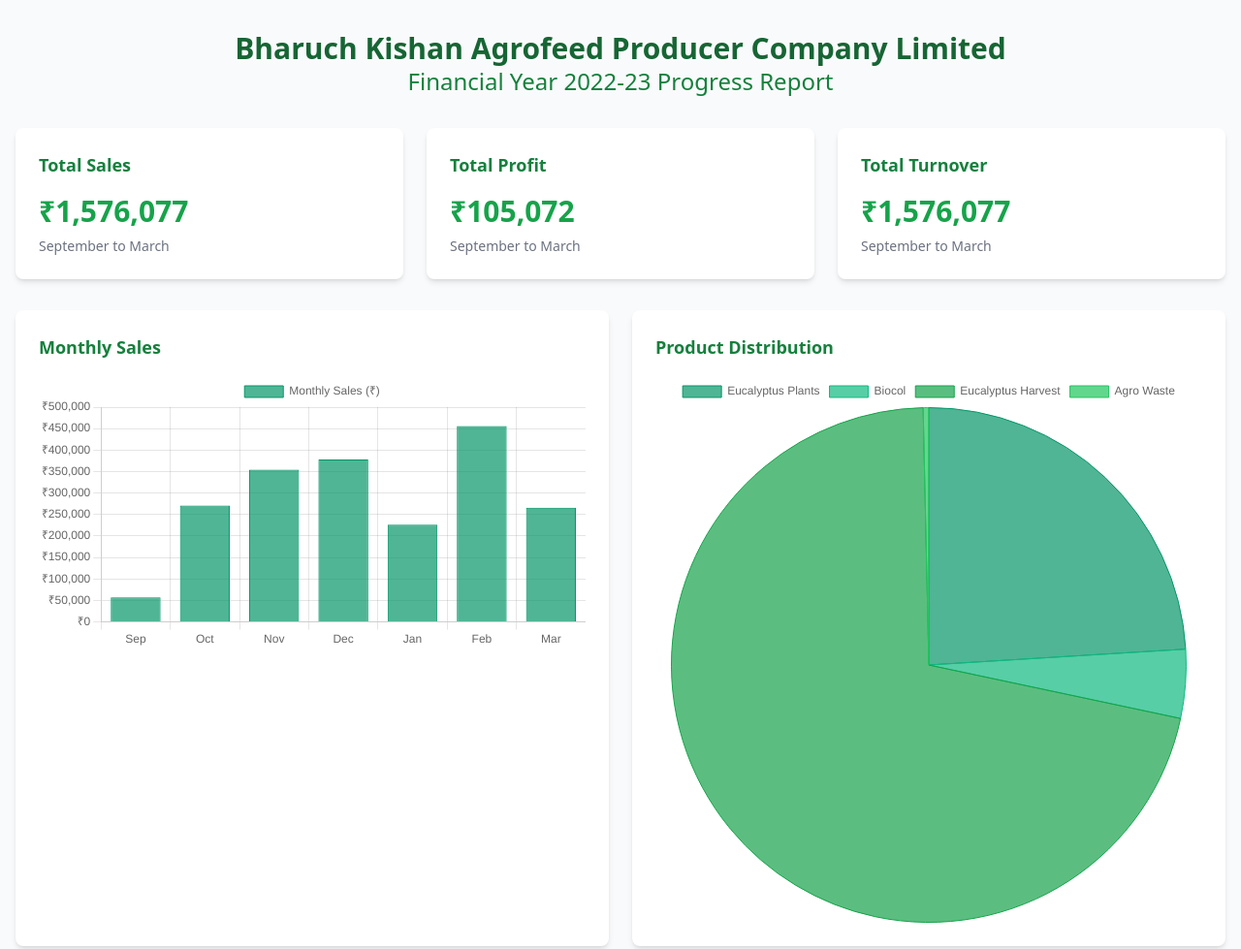
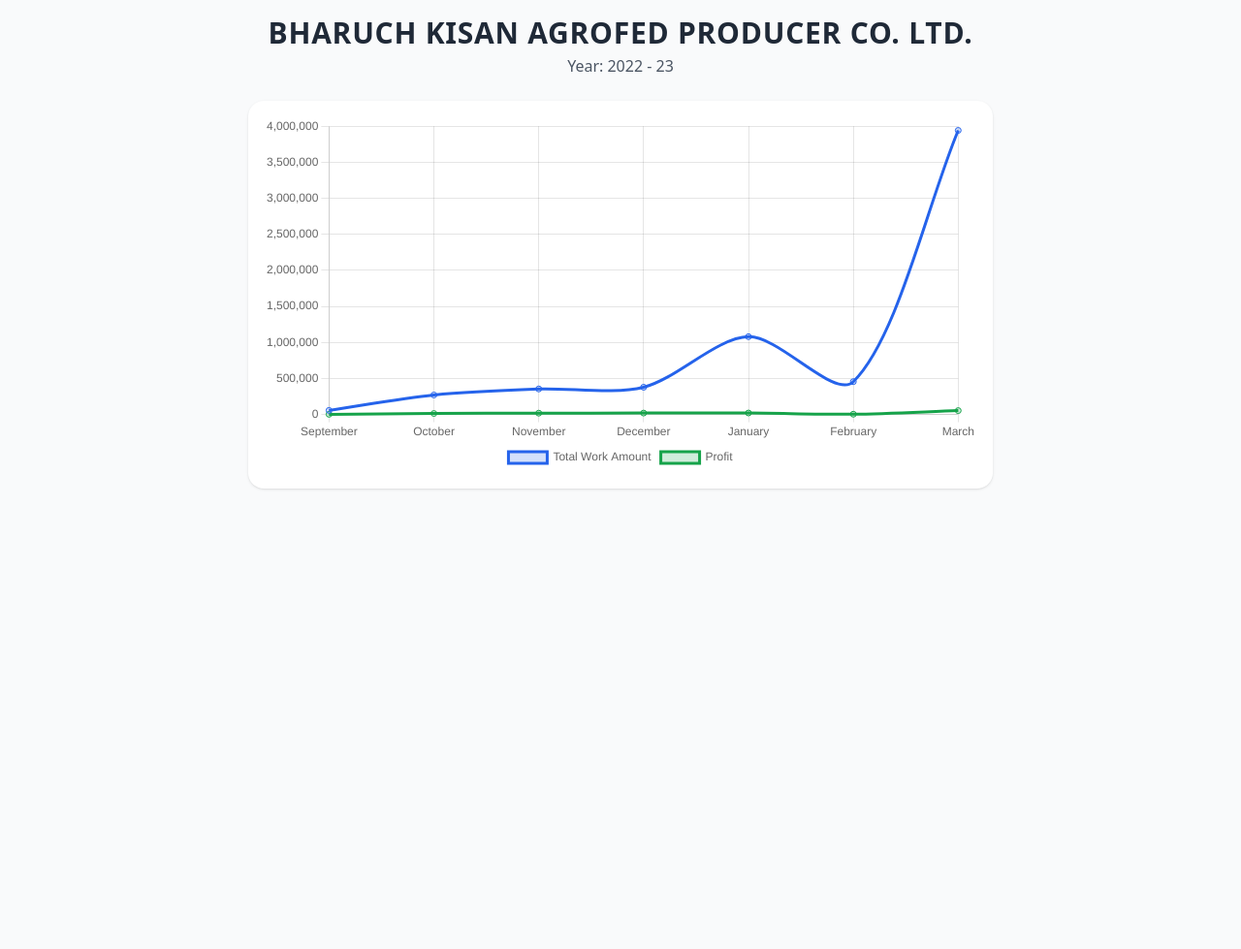
Before and after one commit to Dipdas7/Financial-Year-2022-23-Progress-Report, a plain HTML site: page index.html in a window 1280 px wide. Shown: the whole page at 97% size. After the commit the page ends 800 px from the top, so only its background shows below. Drawn offline with nearby package versions, Linux system fonts and the light colour scheme.

Commit message:
Update index.html

```diff
--- a/index.html
+++ b/index.html
@@ -3,149 +3,55 @@
 <head>
   <meta charset="UTF-8">
   <meta name="viewport" content="width=device-width, initial-scale=1.0">
-    <title>Bharuch Kishan Agrofeed Producer Company - Financial Year 2022-23</title>
+  <title>2022-23 Chart</title>
+  <script src="https://cdn.jsdelivr.net/npm/chart.js"></script>
   <script src="https://cdn.tailwindcss.com"></script>
-    <script src="https://cdn.jsdelivr.net/npm/chart.js"></script>
 </head>
-<body class="bg-gray-50 font-sans">
-    <div class="container mx-auto px-4 py-8">
-        <header class="mb-8">
-            <h1 class="text-3xl font-bold text-center text-green-800">Bharuch Kishan Agrofeed Producer Company Limited</h1>
-            <h2 class="text-2xl text-center text-green-700">Financial Year 2022-23 Progress Report</h2>
+<body class="bg-gray-50 flex flex-col items-center p-4 space-y-6 min-h-screen">
+
+  <!-- Heading -->
+  <header class="text-center">
+    <h1 class="text-2xl sm:text-3xl font-extrabold text-gray-800 tracking-wide">
+      BHARUCH KISAN AGROFED PRODUCER CO. LTD.
+    </h1>
+    <p class="text-gray-600 mt-1">Year: 2022 - 23</p>
   </header>
 
-        <div class="grid grid-cols-1 lg:grid-cols-3 gap-6 mb-8">
-            <!-- Summary Cards -->
-            <div class="bg-white p-6 rounded-lg shadow-md">
-                <h3 class="text-lg font-semibold text-green-700 mb-4">Total Sales</h3>
-                <p class="text-3xl font-bold text-green-600">₹1,576,077</p>
-                <p class="text-sm text-gray-500 mt-2">September to March</p>
-            </div>
-
-            <div class="bg-white p-6 rounded-lg shadow-md">
-                <h3 class="text-lg font-semibold text-green-700 mb-4">Total Profit</h3>
-                <p class="text-3xl font-bold text-green-600">₹105,072</p>
-                <p class="text-sm text-gray-500 mt-2">September to March</p>
-            </div>
-
-            <div class="bg-white p-6 rounded-lg shadow-md">
-                <h3 class="text-lg font-semibold text-green-700 mb-4">Total Turnover</h3>
-                <p class="text-3xl font-bold text-green-600">₹1,576,077</p>
-                <p class="text-sm text-gray-500 mt-2">September to March</p>
-            </div>
-        </div>
-
-        <div class="grid grid-cols-1 lg:grid-cols-2 gap-6 mb-8">
-            <!-- Monthly Sales Chart -->
-            <div class="bg-white p-6 rounded-lg shadow-md">
-                <h3 class="text-lg font-semibold text-green-700 mb-4">Monthly Sales</h3>
-                <canvas id="salesChart" class="w-full h-64"></canvas>
-            </div>
-
-            <!-- Product Distribution Chart -->
-            <div class="bg-white p-6 rounded-lg shadow-md">
-                <h3 class="text-lg font-semibold text-green-700 mb-4">Product Distribution</h3>
-                <canvas id="productChart" class="w-full h-64"></canvas>
-            </div>
-        </div>
+  <!-- Chart -->
+  <div class="w-full max-w-3xl bg-white p-4 rounded-2xl shadow">
+    <canvas id="chart2022"></canvas>
   </div>
 
   <script>
-        // Initialize Charts
-        function initializeCharts() {
-            // Monthly Sales Chart
-            const salesCtx = document.getElementById('salesChart').getContext('2d');
-            const months = ['Sep', 'Oct', 'Nov', 'Dec', 'Jan', 'Feb', 'Mar'];
-            const salesData = [57000, 270750, 354540, 378243, 226195, 455721, 266000];
-
-            new Chart(salesCtx, {
-                type: 'bar',
+    const ctx2022 = document.getElementById('chart2022').getContext('2d');
+    new Chart(ctx2022, {
+      type: 'line',
       data: {
-                    labels: months,
-                    datasets: [{
-                        label: 'Monthly Sales (₹)',
-                        data: salesData,
-                        backgroundColor: 'rgba(5, 150, 105, 0.7)',
-                        borderColor: 'rgba(5, 150, 105, 1)',
-                        borderWidth: 1
-                    }]
+        labels: ["September","October","November","December","January","February","March"],
+        datasets: [
+          {
+            label: "Total Work Amount",
+            data: [57000,270750,354540,378243,1079799,455721,3941874],
+            borderColor: "#2563eb",
+            backgroundColor: "rgba(37,99,235,0.2)",
+            fill: false,
+            tension: 0.3
+          },
+          {
+            label: "Profit",
+            data: [3000,14250,18660,19998,21092,4150,54017],
+            borderColor: "#16a34a",
+            backgroundColor: "rgba(22,163,74,0.2)",
+            fill: false,
+            tension: 0.3
+          }
+        ]
       },
       options: {
         responsive: true,
-                    scales: {
-                        y: {
-                            beginAtZero: true,
-                            ticks: {
-                                callback: function(value) {
-                                    return '₹' + value.toLocaleString();
-                                }
-                            }
-                        }
-                    },
-                    plugins: {
-                        tooltip: {
-                            callbacks: {
-                                label: function(context) {
-                                    return 'Sales: ₹' + context.raw.toLocaleString();
-                                }
-                            }
-                        }
-                    }
+        plugins: { legend: { position: 'bottom' } }
       }
     });
-
-            // Product Distribution Chart
-            const productCtx = document.getElementById('productChart').getContext('2d');
-            const productLabels = ['Eucalyptus Plants', 'Biocol', 'Eucalyptus Harvest', 'Agro Waste'];
-            const productData = [
-                1576077,  // Total of Eucalyptus Plants
-                282954,   // Total of Biocol
-                4679139,  // Total of Eucalyptus Harvest
-                23106     // Total of Agro Waste
-            ];
-
-            new Chart(productCtx, {
-                type: 'pie',
-                data: {
-                    labels: productLabels,
-                    datasets: [{
-                        data: productData,
-                        backgroundColor: [
-                            'rgba(5, 150, 105, 0.7)',
-                            'rgba(16, 185, 129, 0.7)',
-                            'rgba(22, 163, 74, 0.7)',
-                            'rgba(34, 197, 94, 0.7)'
-                        ],
-                        borderColor: [
-                            'rgba(5, 150, 105, 1)',
-                            'rgba(16, 185, 129, 1)',
-                            'rgba(22, 163, 74, 1)',
-                            'rgba(34, 197, 94, 1)'
-                        ],
-                        borderWidth: 1
-                    }]
-                },
-                options: {
-                    responsive: true,
-                    plugins: {
-                        tooltip: {
-                            callbacks: {
-                                label: function(context) {
-                                    const label = context.label || '';
-                                    const value = context.raw || 0;
-                                    const total = context.dataset.data.reduce((a, b) => a + b, 0);
-                                    const percentage = Math.round((value / total) * 100);
-                                    return `${label}: ₹${value.toLocaleString()} (${percentage}%)`;
-                                }
-                            }
-                        }
-                    }
-                }
-            });
-        }
-
-        // Initialize the page
-        document.addEventListener('DOMContentLoaded', initializeCharts);
   </script>
 </body>
 </html>
```
Lines whose indentation alone changed are shown as unchanged.
